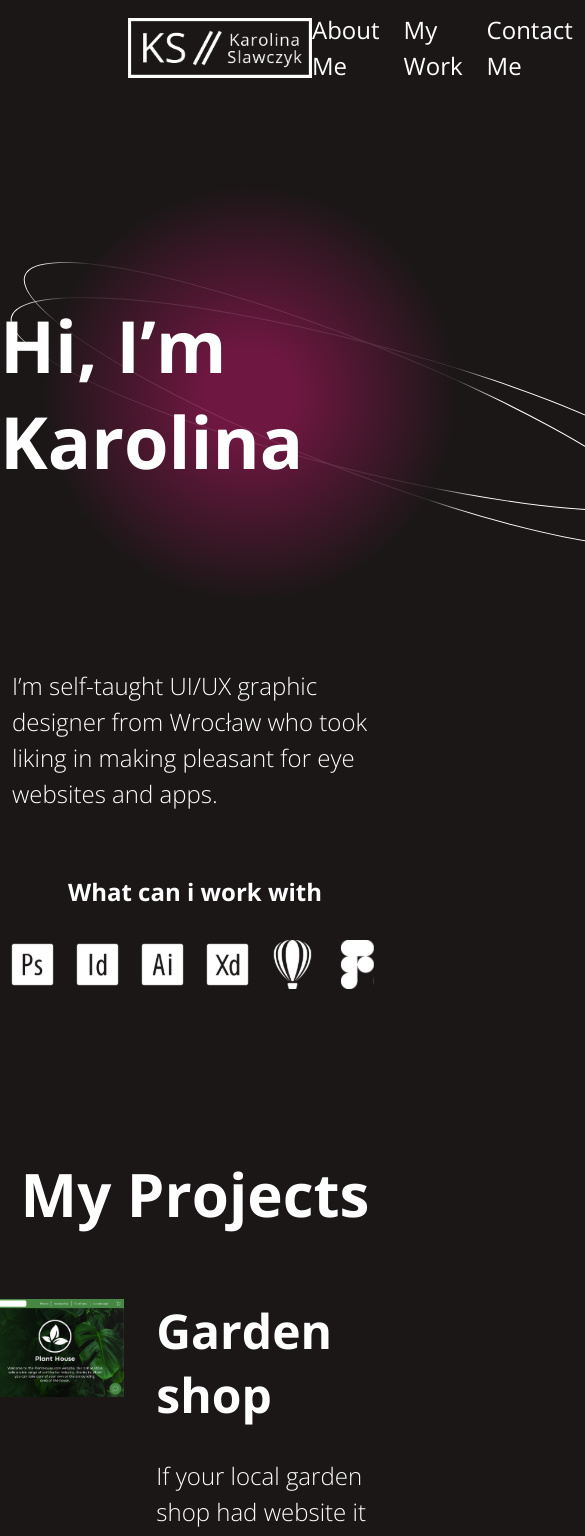
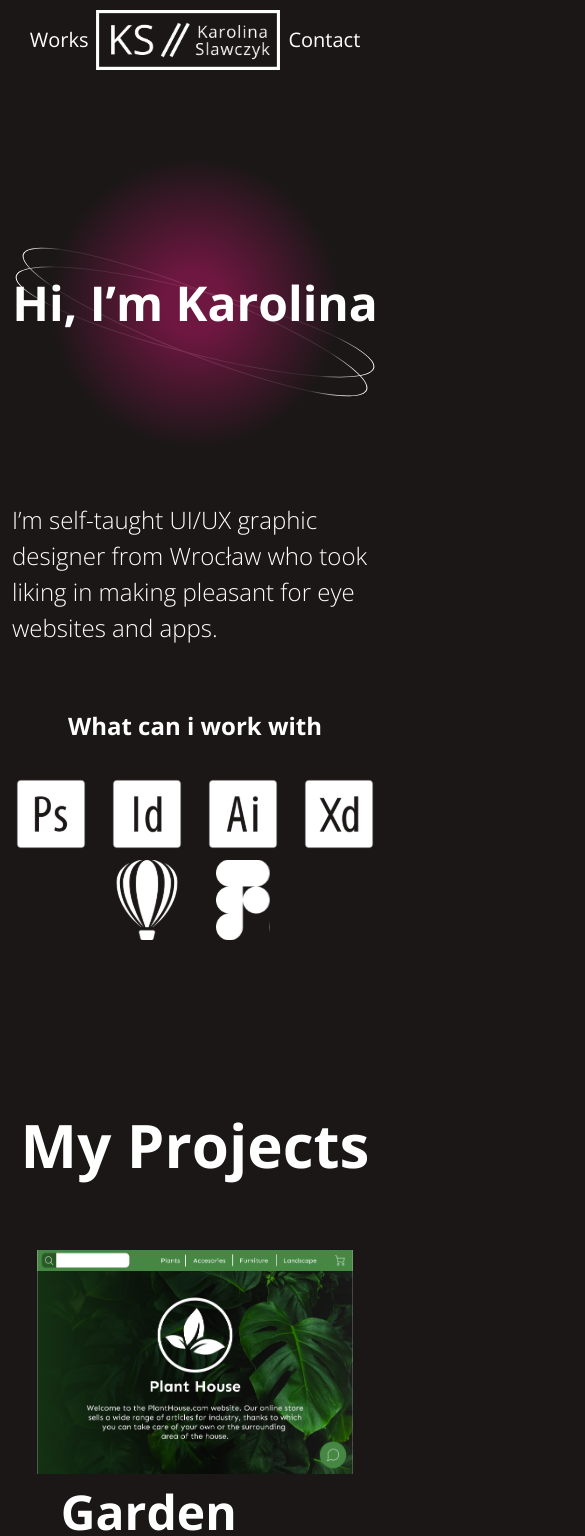
Before and after one commit to NVTIVZ/Karolina-Portfolio, a Next.js app: page / in a window 390 px wide. Shown: the top 1536 px of the page, 585 px wide, since content can reach past the window. Built offline with nearby package versions, Linux system fonts and the light colour scheme.

Commit message:
Mobile styling

```diff
--- a/components/AboutMe.js
+++ b/components/AboutMe.js
@@ -4,13 +4,13 @@ import NextImage from 'next/image';
 const AboutMe = () => {
   return (
     <Flex direction={'column'} zIndex={1} id="about-me">
-      <Box mx="auto" mt="12" height="500px" d="flex">
+      <Box mx="auto" mt="12" height={['350px', '350px', '500px']} d="flex">
         <Box
           position={'absolute'}
           zIndex={'-1'}
           bgGradient="radial(50% 50% at 50% 50%, rgba(119, 23, 69, 0.9) 18.23%, rgba(27, 23, 23, 0.9) 82.81%, rgba(27, 23, 23, 0) 99.98%)"
-          height="500px"
-          width="500px"
+          height={['350px', '350px', '500px']}
+          width={['350px', '350px', '500px']}
           mx="auto"
           left="0"
           right="0"
@@ -20,11 +20,11 @@ const AboutMe = () => {
           zIndex={'-2'}
           mx="auto"
           left="0"
-          top={340}
+          top={[290, 290, 340]}
           right="0"
-          width={'700px'}
+          width={['370px', '450px', '700px']}
           transform={'rotate(0.54turn)'}
-          height={32}
+          height={[16, 16, 32]}
           borderRadius={'50%'}
           border={'solid 1px white'}
         />
@@ -34,18 +34,23 @@ const AboutMe = () => {
           zIndex={'-2'}
           mx="auto"
           left="0"
-          top={340}
+          top={[290, 290, 340]}
           right="0"
-          width={'700px'}
+          width={['370px', '450px', '700px']}
           transform={'rotate(0.56turn)'}
-          height={32}
+          height={[16, 16, 32]}
           borderRadius={'50%'}
           border={'solid 1px white'}
         />
-        <Heading fontSize={'7xl'} letterSpacing={'normal'} my="auto">
+        <Heading
+          fontSize={['5xl', '5xl', '7xl']}
+          letterSpacing={'normal'}
+          my="auto"
+        >
           Hi, I’m Karolina
         </Heading>
       </Box>
+
       <Box mx={'auto'} maxW="650px" mt={6} d="flex">
         <Text fontSize={'2xl'} fontWeight="300" mx="3">
           I’m self-taught UI/UX graphic designer from Wrocław who took liking in
@@ -55,7 +60,8 @@ const AboutMe = () => {
       <Box mx={'auto'} mt={16}>
         <Heading fontSize={'2xl'}>What can i work with</Heading>
       </Box>
-      <Flex justifyContent={'space-between'} mx={'auto'} mt={8}>
+
+      <Flex mx={'auto'} mt={8} flexWrap={'wrap'} justifyContent={'center'}>
         <Box mx={2}>
           <NextImage src="/images/ps.svg" alt="ps" width={80} height={80} />
         </Box>
--- a/components/Contact.js
+++ b/components/Contact.js
@@ -20,9 +20,14 @@ const Contact = () => {
       mb={12}
       id="contact"
     >
-      <Heading fontSize={'6xl'}>Keep in touch</Heading>
+      <Heading fontSize={['5xl', '5xl', '6xl']}>Keep in touch</Heading>
       <Text mt="6">Please let me know your query.</Text>
-      <FormControl maxW={'450px'} mt={6} d="flex" flexDirection={'column'}>
+      <FormControl
+        maxW={['350px', '450px']}
+        mt={6}
+        d="flex"
+        flexDirection={'column'}
+      >
         <Input placeholder="E-mail" borderRadius={'none'} type={'email'} />
         <Input placeholder="Subject" borderRadius={'none'} mt="3" />
         <Textarea
@@ -49,7 +54,6 @@ const Contact = () => {
           <Link
             href="https://www.linkedin.com/in/karolina-s%C5%82awczyk-b08832227/"
             target="_blank"
-            passHref
             _focus={{ border: 'none', outline: 'none' }}
           >
             <NextImage
@@ -64,7 +68,6 @@ const Contact = () => {
           <Link
             href="mailto:k.slawczyk@gmail.com"
             target="_blank"
-            passHref
             _focus={{ border: 'none', outline: 'none' }}
           >
             <NextImage
--- a/components/NavBar.js
+++ b/components/NavBar.js
@@ -5,23 +5,37 @@ const NavBar = () => {
   return (
     <Flex
       as="nav"
-      height={24}
+      height={[20, 20, 24]}
       alignItems="center"
       position={'sticky'}
       top="0"
       zIndex={99}
       background={'#1B1717'}
+      justifyContent={['center', 'center', 'initial']}
     >
-      <Box d="flex" ml={32}>
+      <Box display={['flex', 'flex', 'none']} fontSize={'xl'}>
+        <Link href="#my-work">Works</Link>
+      </Box>
+      <Box d="flex" ml={[2, 2, 8, 16, 32]} cursor={'pointer'}>
         <NextImage
           src="/images/logo.png"
           alt="logo"
           width="184"
           height="60"
           layout="fixed"
+          onClick={() => window.scrollTo(0, 0)}
         />
       </Box>
-      <Box d="flex" ml="auto" mr={32} fontSize={'2xl'}>
+      <Box display={['flex', 'flex', 'none']} fontSize={'xl'} ml="2">
+        <Link href="#contact">Contact</Link>
+      </Box>
+      <Box
+        d="flex"
+        ml="auto"
+        mr={[2, 2, 8, 16, 32]}
+        fontSize={'2xl'}
+        display={['none', 'none', 'flex']}
+      >
         <Link href="#about-me">About Me</Link>
         <Link href="#my-work" ml={6}>
           My Work
--- a/components/ProjectCard.js
+++ b/components/ProjectCard.js
@@ -13,8 +13,8 @@ import Link from 'next/link';
 
 const ProjectCard = ({ data }) => {
   return (
-    <Flex mt="16">
-      <Box position={'relative'}>
+    <Flex mt="16" flexDirection={['column', 'column', 'row']}>
+      <Box position={'relative'} mx={[2, 2, 0]}>
         <NextImage src={data.imageUrl} alt="plant" width="721" height="512" />
       </Box>
 
@@ -39,7 +39,7 @@ const ProjectCard = ({ data }) => {
         </List>
         <Box
           ml="auto"
-          mt="auto"
+          mt={['2', '2', 'auto']}
           border="solid 2px white"
           width={56}
           height={14}
--- a/components/Projects.js
+++ b/components/Projects.js
@@ -46,22 +46,22 @@ const Projects = () => {
         My Projects
       </Heading>
       <Box d="flex" alignItems="center">
-        <Box width={32} d="flex" justifyContent={'center'}>
+        <Box width={[16, 16, 32]} d="flex" justifyContent={'center'}>
           <Image
             src="/images/aleft.svg"
             alt="aleft"
-            width={16}
+            width={[8, 8, 16]}
             display={activeProject === 0 ? 'none' : ''}
             onClick={() => setActiveProject(activeProject - 1)}
             cursor={'pointer'}
           />
         </Box>
         <ProjectCard data={projectData[activeProject]} />
-        <Box width={32} d="flex" justifyContent={'center'}>
+        <Box width={[16, 16, 32]} d="flex" justifyContent={'center'}>
           <Image
             src="/images/aright.svg"
             alt="aright"
-            width={16}
+            width={[8, 8, 16]}
             display={activeProject === 2 ? 'none' : ''}
             onClick={() => setActiveProject(activeProject + 1)}
             cursor={'pointer'}
--- a/pages/index.js
+++ b/pages/index.js
@@ -9,7 +9,7 @@ export default function Home() {
   return (
     <div>
       <Head>
-        <title>Create Next App</title>
+        <title>Karolina Slawczyk</title>
         <meta name="description" content="Karolina Slawczyk" />
       </Head>
       <NavBar />
```
